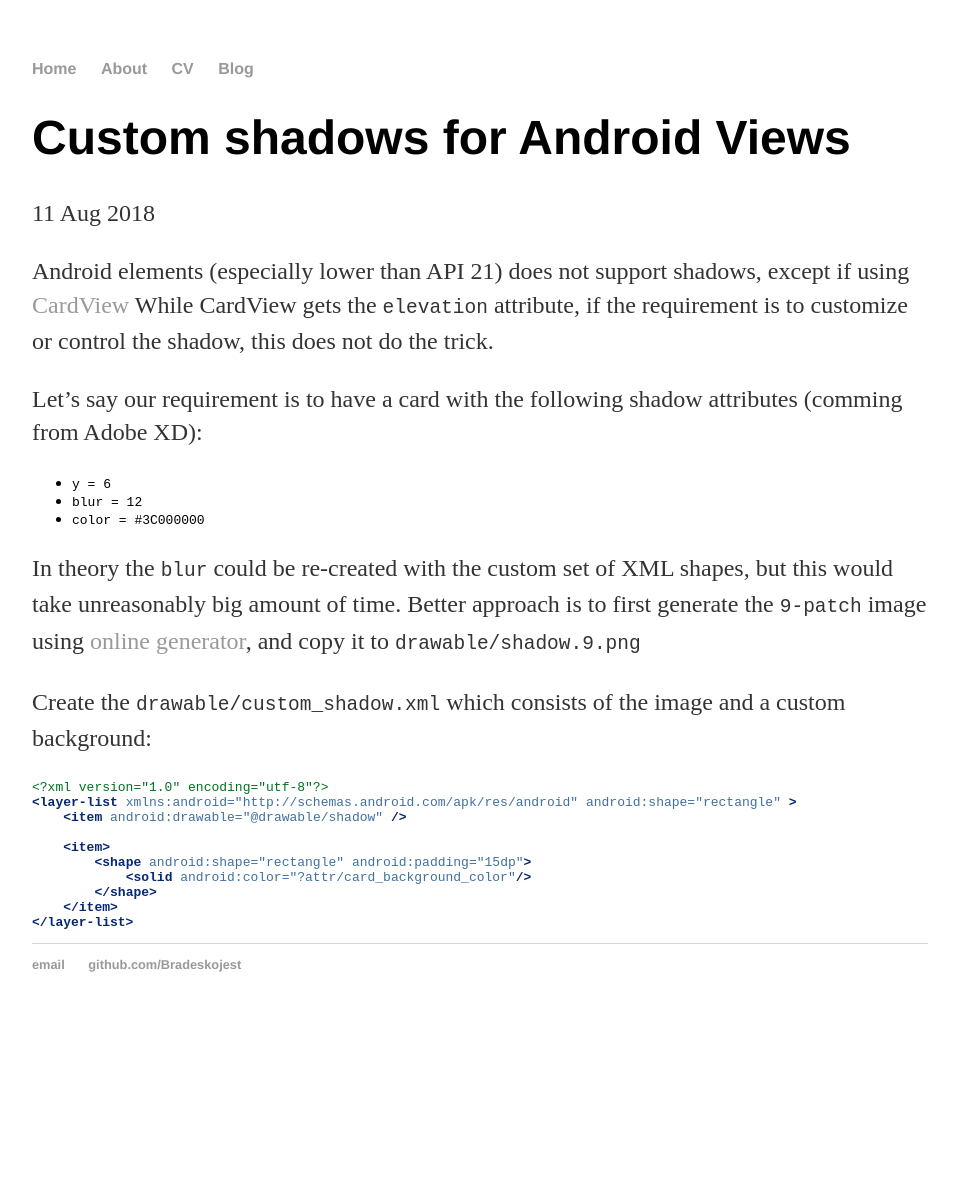
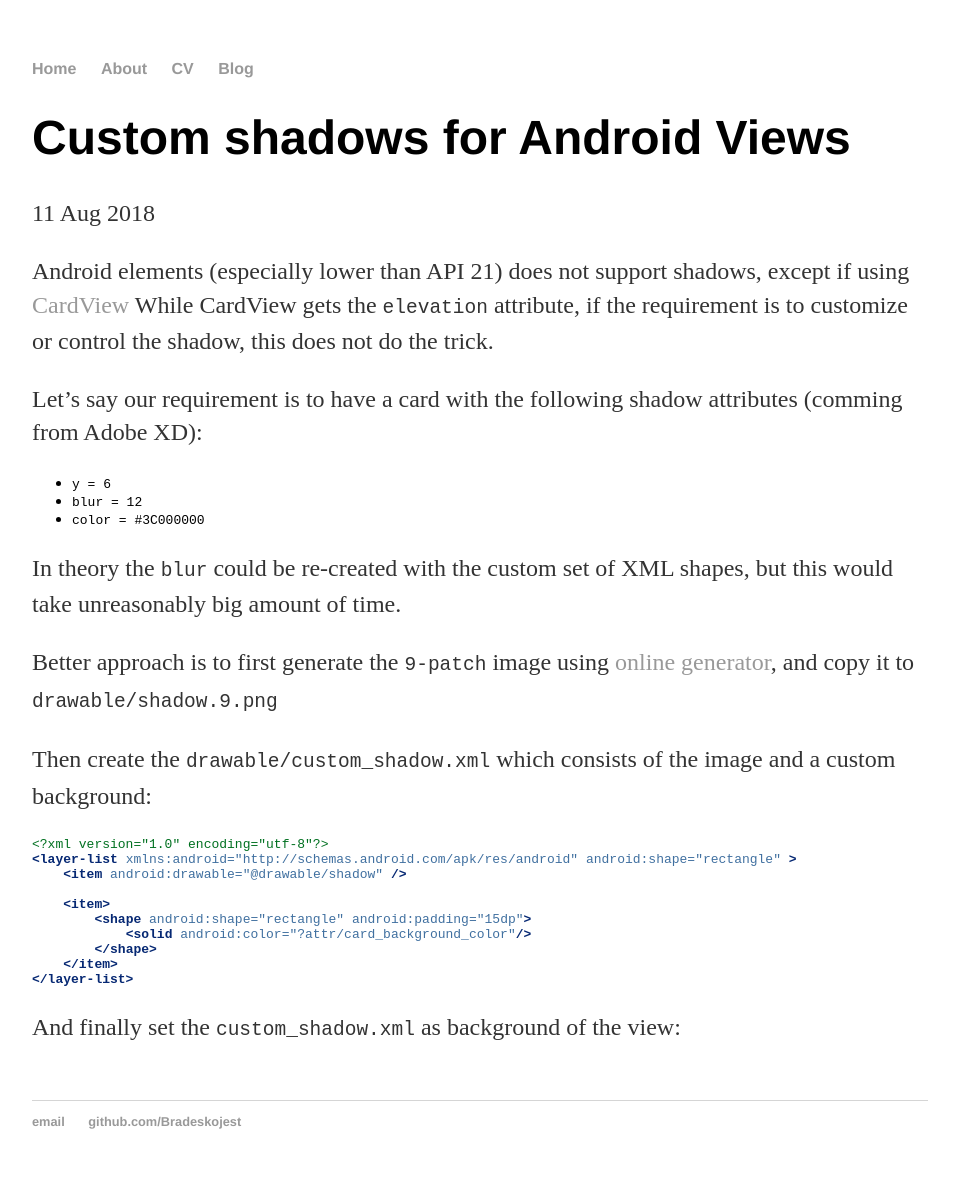
Before and after one commit to lbradesko/lbradesko.github.io, a Jekyll site: the page built from _posts/2018-08-04-lbradesko-blog-started.md, in a window 1280 px wide. Shown: the whole page, without its empty margins (160-1117 px from the left). Built offline with Jekyll 4.4.1, drawn with Linux system fonts in a browser that asks for light colours; before the commit the page ends 1032 px from its top, so only the background shows below that.

Commit message:
Update 2018-08-04-lbradesko-blog-started.md

````diff
--- a/_posts/2018-08-04-lbradesko-blog-started.md
+++ b/_posts/2018-08-04-lbradesko-blog-started.md
@@ -10,9 +10,11 @@ Let's say our requirement is to have a card with the following shadow attributes
 * `blur = 12`
 * `color = #3C000000`
 
-In theory the `blur` could be re-created with the custom set of XML shapes, but this would take unreasonably big amount of time. Better approach is to first generate the `9-patch` image using [online generator](http://inloop.github.io/shadow4android/), and copy it to `drawable/shadow.9.png`
+In theory the `blur` could be re-created with the custom set of XML shapes, but this would take unreasonably big amount of time.
 
-Create the `drawable/custom_shadow.xml` which consists of the image and a custom background:
+Better approach is to first generate the `9-patch` image using [online generator](http://inloop.github.io/shadow4android/), and copy it to `drawable/shadow.9.png`
+
+Then create the `drawable/custom_shadow.xml` which consists of the image and a custom background:
 
 ```xml
 <?xml version="1.0" encoding="utf-8"?>
@@ -26,3 +28,8 @@ Create the `drawable/custom_shadow.xml` which consists of the image and a custom
     </item>
 </layer-list>
 ```
+
+And finally set the `custom_shadow.xml` as background of the view:
+```xml
+
+```
````
